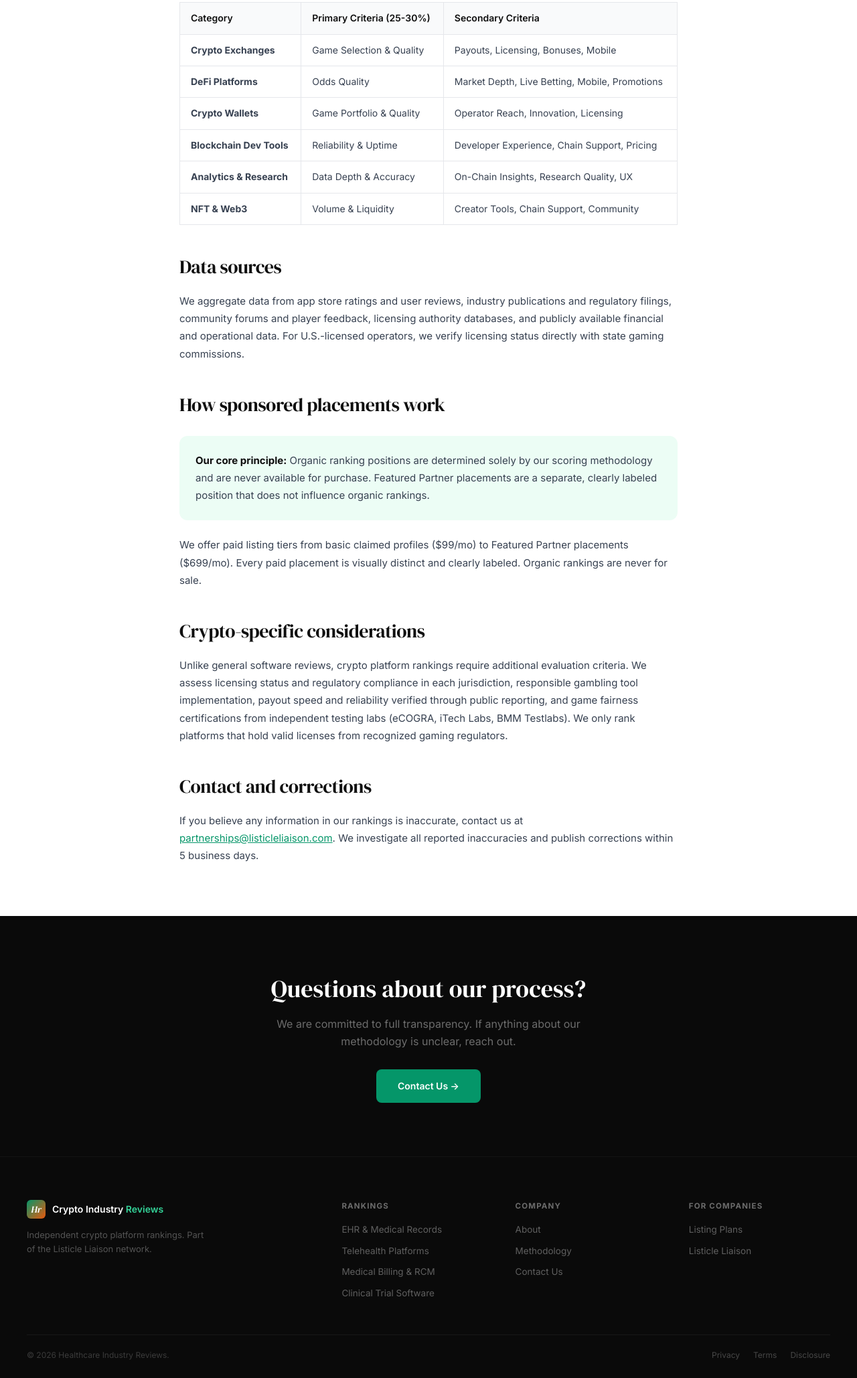
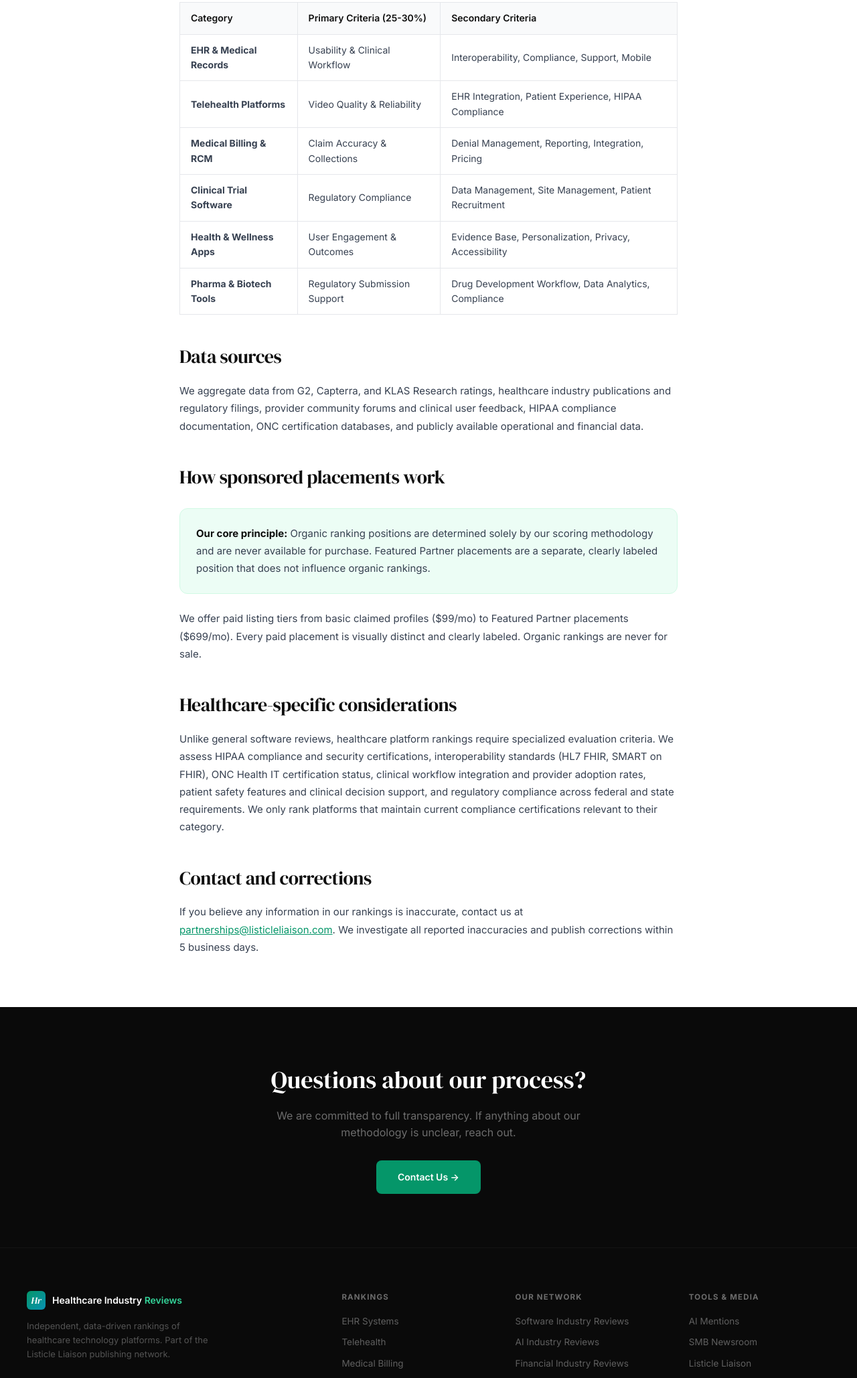
Before and after one commit to jlc12377/healthcareindustryreviews, a plain HTML site: page pages/methodology.html in a window 1280 px wide. Shown: the part 742-2800 px from the top of the page at 67% size. Drawn offline with Linux system fonts and the light colour scheme.

Commit message:
Update methodology.html

```diff
--- a/pages/methodology.html
+++ b/pages/methodology.html
@@ -4,13 +4,13 @@
 <meta charset="UTF-8">
 <meta name="viewport" content="width=device-width, initial-scale=1.0">
 <title>Methodology — How We Rank | Healthcare Industry Reviews</title>
-<meta name="description" content="Transparent, data-driven methodology. Learn how we evaluate casino platforms, sportsbooks, and gaming software providers.">
+<meta name="description" content="Transparent, data-driven methodology. Learn how we evaluate EHR systems, telehealth platforms, medical billing software, and healthcare technology.">
 <link rel="canonical" href="https://healthcareindustryreviews.com/pages/methodology.html">
 <link href="https://fonts.googleapis.com/css2?family=DM+Serif+Display:ital@0;1&family=Inter:wght@300;400;500;600;700&display=swap" rel="stylesheet">
 <style>
-:root{--black:#0a0a0a;--emerald:#059669;--emerald-soft:#34d399;--emerald-wash:#ecfdf5;--gold:#0891b2;--gold-pale:#fef3c7;--surface:#ffffff;--surface-2:#f9fafb;--ink:#0f0f0f;--ink-2:#374151;--ink-3:#6b7280;--ink-4:#9ca3af;--border:#e5e7eb;--border-light:#f3f4f6;--radius-lg:12px;--font-display:'DM Serif Display',Georgia,serif;--font-body:'Inter',-apple-system,sans-serif;--max-w:1200px;--nav-h:60px}
+:root{--black:#0a0a0a;--emerald:#059669;--emerald-soft:#34d399;--emerald-pale:#d1fae5;--emerald-wash:#ecfdf5;--gold:#0891b2;--gold-pale:#cffafe;--surface:#ffffff;--surface-2:#f9fafb;--ink:#0f0f0f;--ink-2:#374151;--ink-3:#6b7280;--ink-4:#9ca3af;--border:#e5e7eb;--border-light:#f3f4f6;--radius-lg:12px;--font-display:'DM Serif Display',Georgia,serif;--font-body:'Inter',-apple-system,sans-serif;--max-w:1200px;--nav-h:60px}
 *{margin:0;padding:0;box-sizing:border-box}html{scroll-behavior:smooth}body{font-family:var(--font-body);color:var(--ink);background:var(--surface);-webkit-font-smoothing:antialiased;line-height:1.6}
-.nav{position:fixed;top:0;left:0;right:0;z-index:100;background:rgba(10,10,10,.96);backdrop-filter:blur(16px);border-bottom:1px solid rgba(255,255,255,.06);height:var(--nav-h)}.nav-inner{max-width:var(--max-w);margin:0 auto;padding:0 28px;height:100%;display:flex;align-items:center;justify-content:space-between}.nav-brand{display:flex;align-items:center;gap:10px;text-decoration:none}.nav-logo-mark{width:32px;height:32px;border-radius:8px;background:linear-gradient(135deg,var(--emerald),#ea580c);display:flex;align-items:center;justify-content:center;font-family:var(--font-display);font-size:16px;color:#fff;font-style:italic}.nav-logo-text{font-size:15px;font-weight:600;color:#fff;letter-spacing:-.3px}.nav-logo-text span{color:var(--emerald-soft)}.nav-links{display:flex;gap:28px;align-items:center}.nav-links a{font-size:13px;font-weight:500;color:rgba(255,255,255,.5);text-decoration:none}.nav-links a:hover{color:#fff}.nav-cta{background:var(--emerald)!important;color:#fff!important;padding:8px 18px!important;border-radius:6px!important;font-weight:600!important}
+.nav{position:fixed;top:0;left:0;right:0;z-index:100;background:rgba(10,10,10,.96);backdrop-filter:blur(16px);border-bottom:1px solid rgba(255,255,255,.06);height:var(--nav-h)}.nav-inner{max-width:var(--max-w);margin:0 auto;padding:0 28px;height:100%;display:flex;align-items:center;justify-content:space-between}.nav-brand{display:flex;align-items:center;gap:10px;text-decoration:none}.nav-logo-mark{width:32px;height:32px;border-radius:8px;background:linear-gradient(135deg,var(--emerald),var(--gold));display:flex;align-items:center;justify-content:center;font-family:var(--font-display);font-size:16px;color:#fff;font-style:italic}.nav-logo-text{font-size:15px;font-weight:600;color:#fff;letter-spacing:-.3px}.nav-logo-text span{color:var(--emerald-soft)}.nav-links{display:flex;gap:28px;align-items:center}.nav-links a{font-size:13px;font-weight:500;color:rgba(255,255,255,.5);text-decoration:none}.nav-links a:hover{color:#fff}.nav-cta{background:var(--emerald)!important;color:#fff!important;padding:8px 18px!important;border-radius:6px!important;font-weight:600!important}
 .mobile-menu-btn{display:none;background:none;border:none;cursor:pointer;padding:8px;flex-direction:column;gap:4px}.mobile-menu-btn span{display:block;width:20px;height:2px;background:#fff;border-radius:1px}
 .page-header{padding:calc(var(--nav-h) + 40px) 28px 36px;background:var(--black);position:relative}.page-header-inner{max-width:var(--max-w);margin:0 auto}.page-eyebrow{font-size:12px;font-weight:600;letter-spacing:.12em;text-transform:uppercase;color:var(--emerald-soft);margin-bottom:10px}.page-h1{font-family:var(--font-display);font-size:40px;font-weight:400;color:#fff;letter-spacing:-1px;margin-bottom:10px}.page-sub{font-size:16px;color:rgba(255,255,255,.45);max-width:560px}
 .content{max-width:800px;margin:0 auto;padding:60px 28px}
@@ -19,7 +19,7 @@
 .content table{width:100%;border-collapse:collapse;margin:24px 0;font-size:14px}.content th{text-align:left;padding:12px 16px;background:var(--surface-2);border:1px solid var(--border);font-weight:600;color:var(--ink)}.content td{padding:12px 16px;border:1px solid var(--border);color:var(--ink-2)}
 .highlight-box{background:var(--emerald-wash);border:1px solid var(--emerald-pale);border-radius:var(--radius-lg);padding:24px;margin:24px 0}.highlight-box p{margin-bottom:0;color:var(--ink-2)}.highlight-box strong{color:var(--ink)}
 .cta{background:var(--black);text-align:center;padding:80px 28px}.cta h2{font-family:var(--font-display);font-size:36px;font-weight:400;color:#fff;margin-bottom:12px}.cta p{font-size:16px;color:rgba(255,255,255,.4);margin-bottom:28px;max-width:460px;margin-left:auto;margin-right:auto}.cta-btn{display:inline-block;padding:14px 32px;background:var(--emerald);color:#fff;font-size:14px;font-weight:600;border-radius:8px;text-decoration:none}
-.footer{background:var(--black);padding:64px 28px 40px;border-top:1px solid rgba(255,255,255,.04)}.footer-inner{max-width:var(--max-w);margin:0 auto;display:grid;grid-template-columns:2fr 1fr 1fr 1fr;gap:48px}.footer-brand-mark{display:flex;align-items:center;gap:10px;margin-bottom:14px}.footer-logo{width:28px;height:28px;border-radius:6px;background:linear-gradient(135deg,var(--emerald),#ea580c);display:flex;align-items:center;justify-content:center;font-family:var(--font-display);font-size:14px;color:#fff;font-style:italic}.footer-brand-name{font-size:14px;font-weight:600;color:#fff}.footer-brand-name span{color:var(--emerald-soft)}.footer-desc{font-size:13px;color:rgba(255,255,255,.3);line-height:1.6;max-width:280px}.footer-col-title{font-size:11.5px;font-weight:700;text-transform:uppercase;letter-spacing:.1em;color:rgba(255,255,255,.4);margin-bottom:16px}.footer-col a{display:block;font-size:13.5px;color:rgba(255,255,255,.35);text-decoration:none;margin-bottom:10px}.footer-col a:hover{color:var(--emerald-soft)}.footer-bottom{max-width:var(--max-w);margin:40px auto 0;padding:20px 0 0;border-top:1px solid rgba(255,255,255,.06);display:flex;justify-content:space-between;font-size:12px;color:rgba(255,255,255,.2)}.footer-bottom a{color:rgba(255,255,255,.25);text-decoration:none;margin-left:20px}
+.footer{background:var(--black);padding:64px 28px 40px;border-top:1px solid rgba(255,255,255,.04)}.footer-inner{max-width:var(--max-w);margin:0 auto;display:grid;grid-template-columns:2fr 1fr 1fr 1fr;gap:48px}.footer-brand-mark{display:flex;align-items:center;gap:10px;margin-bottom:14px}.footer-logo{width:28px;height:28px;border-radius:6px;background:linear-gradient(135deg,var(--emerald),var(--gold));display:flex;align-items:center;justify-content:center;font-family:var(--font-display);font-size:14px;color:#fff;font-style:italic}.footer-brand-name{font-size:14px;font-weight:600;color:#fff}.footer-brand-name span{color:var(--emerald-soft)}.footer-desc{font-size:13px;color:rgba(255,255,255,.3);line-height:1.6;max-width:280px}.footer-col-title{font-size:11.5px;font-weight:700;text-transform:uppercase;letter-spacing:.1em;color:rgba(255,255,255,.4);margin-bottom:16px}.footer-col a{display:block;font-size:13.5px;color:rgba(255,255,255,.35);text-decoration:none;margin-bottom:10px}.footer-col a:hover{color:var(--emerald-soft)}.footer-bottom{max-width:var(--max-w);margin:40px auto 0;padding:20px 0 0;border-top:1px solid rgba(255,255,255,.06);display:flex;justify-content:space-between;font-size:12px;color:rgba(255,255,255,.2)}.footer-bottom a{color:rgba(255,255,255,.25);text-decoration:none;margin-left:20px}
 @media(max-width:900px){.page-h1{font-size:28px}.footer-inner{grid-template-columns:1fr 1fr}.nav-links{display:none;position:absolute;top:var(--nav-h);left:0;right:0;background:var(--black);flex-direction:column;padding:20px 28px;gap:16px;border-bottom:1px solid rgba(255,255,255,.06)}.nav-links.open{display:flex}.mobile-menu-btn{display:flex}}
 </style>
 </head>
@@ -27,7 +27,7 @@
 
 <nav class="nav">
   <div class="nav-inner">
-    <a href="/" class="nav-brand"><div class="nav-logo-mark">Hr</div><div class="nav-logo-text">Crypto Industry <span>Reviews</span></div></a>
+    <a href="/" class="nav-brand"><div class="nav-logo-mark">Hr</div><div class="nav-logo-text">Healthcare Industry <span>Reviews</span></div></a>
     <div class="nav-links"><a href="/">Home</a><a href="/#categories">Rankings</a><a href="/pages/methodology.html">Methodology</a><a href="/pages/pricing.html" class="nav-cta">Get Listed</a></div>
     <button class="mobile-menu-btn" onclick="document.querySelector('.nav-links').classList.toggle('open')" aria-label="Menu"><span></span><span></span><span></span></button>
   </div>
@@ -37,29 +37,29 @@
   <div class="page-header-inner">
     <div class="page-eyebrow">Transparency</div>
     <h1 class="page-h1">Our Methodology</h1>
-    <p class="page-sub">How we research, score, and rank crypto platforms. Every decision documented, every data source cited, every sponsored placement disclosed.</p>
+    <p class="page-sub">How we research, score, and rank healthcare platforms. Every decision documented, every data source cited, every sponsored placement disclosed.</p>
   </div>
 </div>
 
 <div class="content">
 
-<h2>Why methodology matters for crypto rankings</h2>
-<p>The casino and crypto industry is one of the most heavily marketed sectors in business. Paid promotions, undisclosed sponsorships, and exchange-funded content make it nearly impossible for traders, developers, and institutional investors to find genuinely independent platform assessments. We built Healthcare Industry Reviews to be the exception — transparent methodology, verifiable data sources, and clear disclosure of every commercial relationship.</p>
+<h2>Why methodology matters for healthcare rankings</h2>
+<p>The healthcare technology industry is crowded with vendor-sponsored content, paid endorsements, and marketing-driven "reviews" that make it nearly impossible for providers, administrators, and health system buyers to find genuinely independent platform assessments. We built Healthcare Industry Reviews to be the exception — transparent methodology, verifiable data sources, and clear disclosure of every commercial relationship.</p>
 
 <h2>Our scoring framework</h2>
 <p>Every platform we rank receives a composite score on a 10-point scale. The weighted criteria vary by category:</p>
 <table>
 <tr><th>Category</th><th>Primary Criteria (25-30%)</th><th>Secondary Criteria</th></tr>
-<tr><td><strong>Crypto Exchanges</strong></td><td>Game Selection & Quality</td><td>Payouts, Licensing, Bonuses, Mobile</td></tr>
-<tr><td><strong>DeFi Platforms</strong></td><td>Odds Quality</td><td>Market Depth, Live Betting, Mobile, Promotions</td></tr>
-<tr><td><strong>Crypto Wallets</strong></td><td>Game Portfolio & Quality</td><td>Operator Reach, Innovation, Licensing</td></tr>
-<tr><td><strong>Blockchain Dev Tools</strong></td><td>Reliability & Uptime</td><td>Developer Experience, Chain Support, Pricing</td></tr>
-<tr><td><strong>Analytics & Research</strong></td><td>Data Depth & Accuracy</td><td>On-Chain Insights, Research Quality, UX</td></tr>
-<tr><td><strong>NFT & Web3</strong></td><td>Volume & Liquidity</td><td>Creator Tools, Chain Support, Community</td></tr>
+<tr><td><strong>EHR & Medical Records</strong></td><td>Usability & Clinical Workflow</td><td>Interoperability, Compliance, Support, Mobile</td></tr>
+<tr><td><strong>Telehealth Platforms</strong></td><td>Video Quality & Reliability</td><td>EHR Integration, Patient Experience, HIPAA Compliance</td></tr>
+<tr><td><strong>Medical Billing & RCM</strong></td><td>Claim Accuracy & Collections</td><td>Denial Management, Reporting, Integration, Pricing</td></tr>
+<tr><td><strong>Clinical Trial Software</strong></td><td>Regulatory Compliance</td><td>Data Management, Site Management, Patient Recruitment</td></tr>
+<tr><td><strong>Health & Wellness Apps</strong></td><td>User Engagement & Outcomes</td><td>Evidence Base, Personalization, Privacy, Accessibility</td></tr>
+<tr><td><strong>Pharma & Biotech Tools</strong></td><td>Regulatory Submission Support</td><td>Drug Development Workflow, Data Analytics, Compliance</td></tr>
 </table>
 
 <h2>Data sources</h2>
-<p>We aggregate data from app store ratings and user reviews, industry publications and regulatory filings, community forums and player feedback, licensing authority databases, and publicly available financial and operational data. For U.S.-licensed operators, we verify licensing status directly with state gaming commissions.</p>
+<p>We aggregate data from G2, Capterra, and KLAS Research ratings, healthcare industry publications and regulatory filings, provider community forums and clinical user feedback, HIPAA compliance documentation, ONC certification databases, and publicly available operational and financial data.</p>
 
 <h2>How sponsored placements work</h2>
 <div class="highlight-box">
@@ -67,8 +67,8 @@
 </div>
 <p>We offer paid listing tiers from basic claimed profiles ($99/mo) to Featured Partner placements ($699/mo). Every paid placement is visually distinct and clearly labeled. Organic rankings are never for sale.</p>
 
-<h2>Crypto-specific considerations</h2>
-<p>Unlike general software reviews, crypto platform rankings require additional evaluation criteria. We assess licensing status and regulatory compliance in each jurisdiction, responsible gambling tool implementation, payout speed and reliability verified through public reporting, and game fairness certifications from independent testing labs (eCOGRA, iTech Labs, BMM Testlabs). We only rank platforms that hold valid licenses from recognized gaming regulators.</p>
+<h2>Healthcare-specific considerations</h2>
+<p>Unlike general software reviews, healthcare platform rankings require specialized evaluation criteria. We assess HIPAA compliance and security certifications, interoperability standards (HL7 FHIR, SMART on FHIR), ONC Health IT certification status, clinical workflow integration and provider adoption rates, patient safety features and clinical decision support, and regulatory compliance across federal and state requirements. We only rank platforms that maintain current compliance certifications relevant to their category.</p>
 
 <h2>Contact and corrections</h2>
 <p>If you believe any information in our rankings is inaccurate, contact us at <a href="mailto:partnerships@listicleliaison.com" style="color:var(--emerald)">partnerships@listicleliaison.com</a>. We investigate all reported inaccuracies and publish corrections within 5 business days.</p>
@@ -83,12 +83,41 @@
 
 <footer class="footer">
   <div class="footer-inner">
-    <div><div class="footer-brand-mark"><div class="footer-logo">Hr</div><div class="footer-brand-name">Crypto Industry <span>Reviews</span></div></div><p class="footer-desc">Independent crypto platform rankings. Part of the Listicle Liaison network.</p></div>
-    <div class="footer-col"><div class="footer-col-title">Rankings</div><a href="/pages/ehr-rankings.html">EHR & Medical Records</a><a href="/pages/telehealth-rankings.html">Telehealth Platforms</a><a href="/pages/billing-rankings.html">Medical Billing & RCM</a><a href="/pages/clinical-rankings.html">Clinical Trial Software</a></div>
-    <div class="footer-col"><div class="footer-col-title">Company</div><a href="https://listicleliaison.com/pages/about.html">About</a><a href="/pages/methodology.html">Methodology</a><a href="mailto:partnerships@listicleliaison.com">Contact Us</a></div>
-    <div class="footer-col"><div class="footer-col-title">For Companies</div><a href="/pages/pricing.html">Listing Plans</a><a href="https://listicleliaison.com">Listicle Liaison</a></div>
+    <div>
+      <div class="footer-brand-mark"><div class="footer-logo">Hr</div><div class="footer-brand-name">Healthcare Industry <span>Reviews</span></div></div>
+      <p class="footer-desc">Independent, data-driven rankings of healthcare technology platforms. Part of the Listicle Liaison publishing network.</p>
+    </div>
+    <div class="footer-col">
+      <div class="footer-col-title">Rankings</div>
+      <a href="/pages/ehr-rankings.html">EHR Systems</a>
+      <a href="/pages/telehealth-rankings.html">Telehealth</a>
+      <a href="/pages/billing-rankings.html">Medical Billing</a>
+      <a href="/pages/clinical-rankings.html">Clinical Trials</a>
+      <a href="/pages/wellness-rankings.html">Wellness Apps</a>
+      <a href="/pages/pharma-rankings.html">Pharma & Biotech</a>
+    </div>
+    <div class="footer-col">
+      <div class="footer-col-title">Our Network</div>
+      <a href="https://softwareindustryreviews.com">Software Industry Reviews</a>
+      <a href="https://aiindustryreviews.com">AI Industry Reviews</a>
+      <a href="https://financialindustryreviews.com">Financial Industry Reviews</a>
+      <a href="https://cryptoindustryreviews.com">Crypto Industry Reviews</a>
+      <a href="https://casinoindustryreviews.com">Casino Industry Reviews</a>
+      <a href="https://miningindustryreviews.com">Mining Industry Reviews</a>
+    </div>
+    <div class="footer-col">
+      <div class="footer-col-title">Tools &amp; Media</div>
+      <a href="https://ai-mentions.com">AI Mentions</a>
+      <a href="https://smbnewsroom.com">SMB Newsroom</a>
+      <a href="https://listicleliaison.com">Listicle Liaison</a>
+      <a href="/pages/methodology.html">Methodology</a>
+      <a href="/pages/pricing.html">Get Listed</a>
+    </div>
   </div>
-  <div class="footer-bottom"><span>&copy; 2026 Healthcare Industry Reviews.</span><span><a href="https://listicleliaison.com/pages/privacy.html">Privacy</a><a href="https://listicleliaison.com/pages/terms.html">Terms</a><a href="https://listicleliaison.com/pages/disclosure.html">Disclosure</a></span></div>
+  <div class="footer-bottom">
+    <span>&copy; 2026 Healthcare Industry Reviews. Part of the Listicle Liaison network.</span>
+    <span><a href="https://listicleliaison.com/pages/privacy.html">Privacy</a><a href="https://listicleliaison.com/pages/terms.html">Terms</a><a href="https://listicleliaison.com/pages/disclosure.html">Disclosure</a></span>
+  </div>
 </footer>
 
 </body>
```
